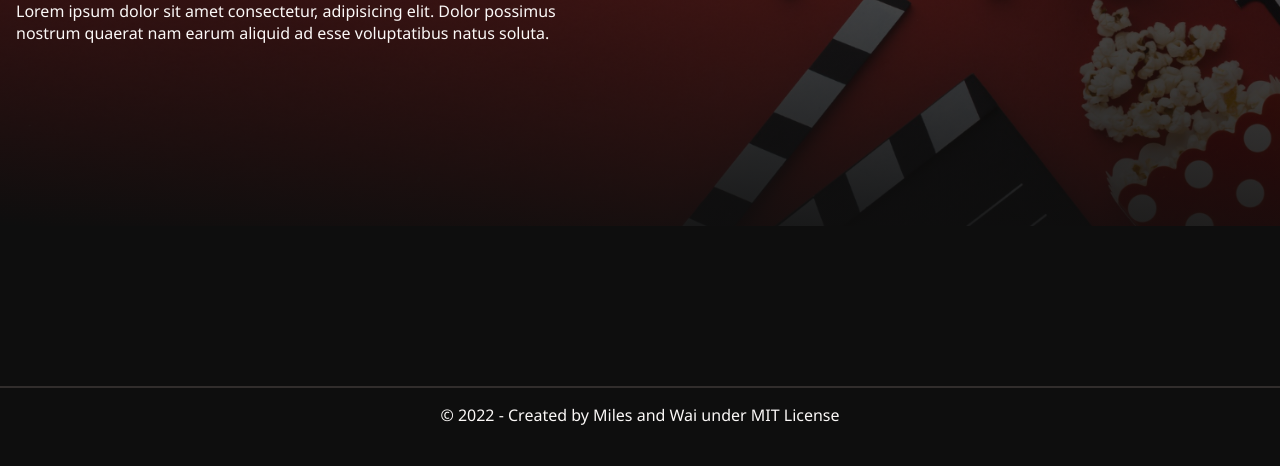
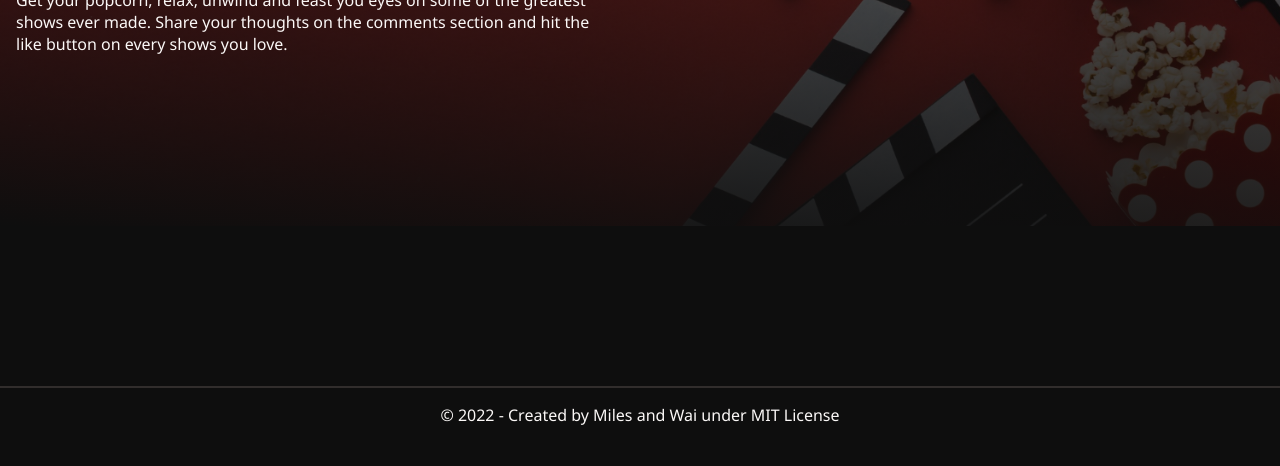
Before and after one commit to nxnom/tvmaze, a website built with webpack: page src/index.html in a window 1280 px wide. Shown: the part 334-800 px from the top of the page. Built offline with nearby package versions, Linux system fonts and the light colour scheme; no server answers.

Commit message:
Update index.html

```diff
--- a/src/index.html
+++ b/src/index.html
@@ -39,8 +39,8 @@
         <div class="container padding flex flex-jc-c">
           <h1 class="hero__title">tvmaze</h1>
           <p class="hero__description">
-            Lorem ipsum dolor sit amet consectetur, adipisicing elit. Dolor possimus nostrum quaerat nam earum aliquid
-            ad esse voluptatibus natus soluta.
+            Get your popcorn, relax, unwind and feast you eyes on some of the greatest shows ever made. Share your
+            thoughts on the comments section and hit the like button on every shows you love.
           </p>
         </div>
       </section>
```
